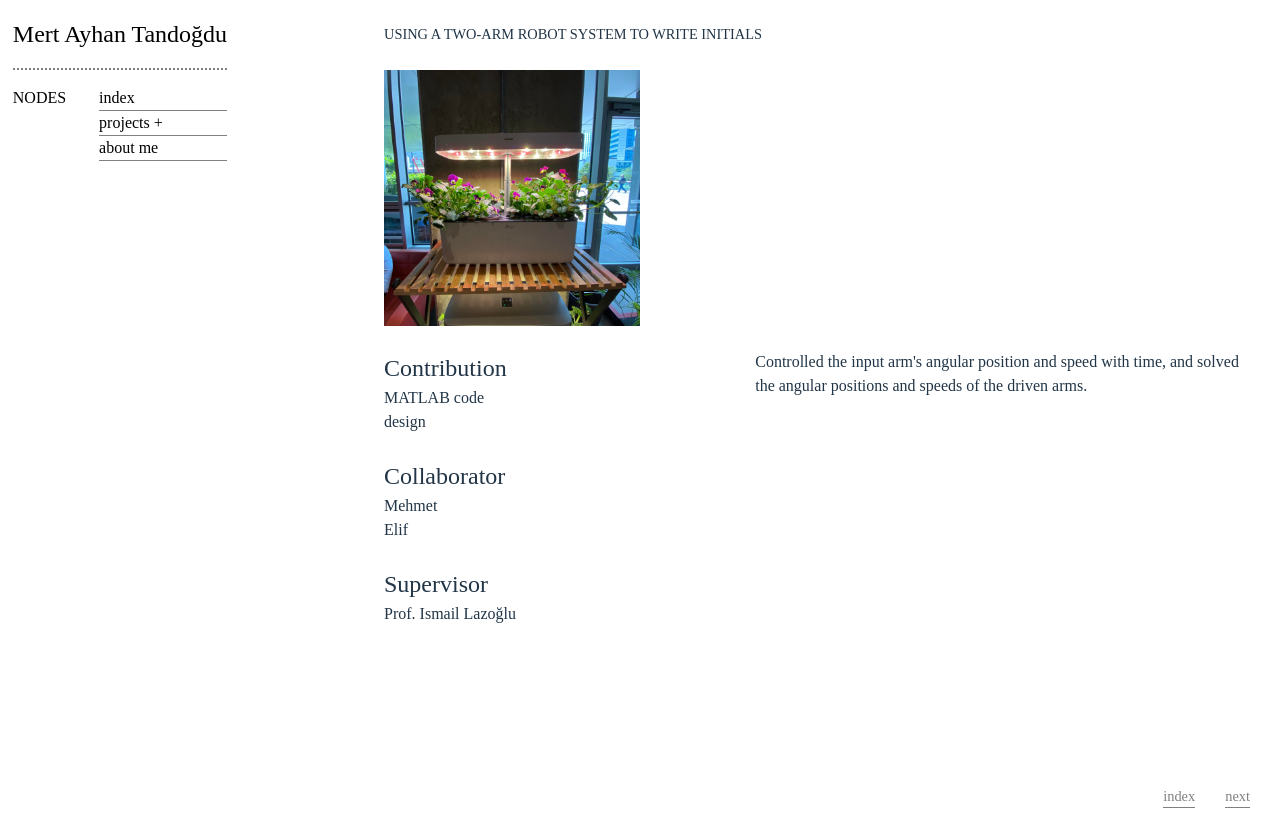
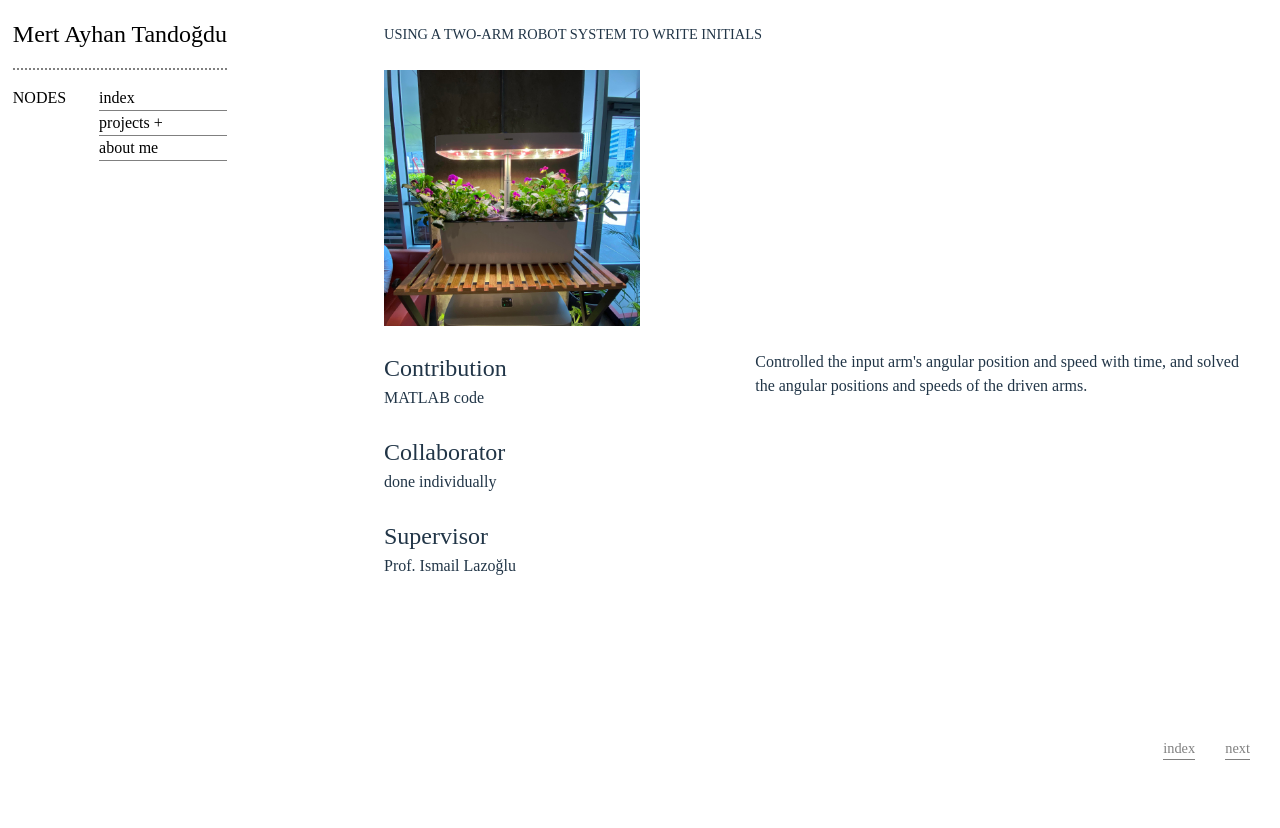
Before and after one commit to makimakimek/mertPortfolio, a React (Vite) app: page /TwoArmRobotProject in a window 1280 px wide. After the commit the page ends 800 px from the top, so only its background shows below. Built offline with nearby package versions, Linux system fonts and the light colour scheme; a web font is replaced by a local one.

Commit message:
added new information into two arm robot project

```diff
--- a/src/TwoArmRobotProject.jsx
+++ b/src/TwoArmRobotProject.jsx
@@ -76,10 +76,6 @@ function TwoArmRobotProject() {
                                         <div className = "infoSubText">
                                             MATLAB code
                                         </div>
-
-                                        <div className = "infoSubText">
-                                            design
-                                        </div>
                                     </div>
                                 </div>
 
@@ -90,11 +86,7 @@ function TwoArmRobotProject() {
 
                                     <div className = "infoFullText">
                                         <div className = "infoSubText">
-                                            Mehmet
-                                        </div>
-
-                                        <div className = "infoSubText">
-                                            Elif
+                                            done individually
                                         </div>
                                     </div>
                                 </div>
```
